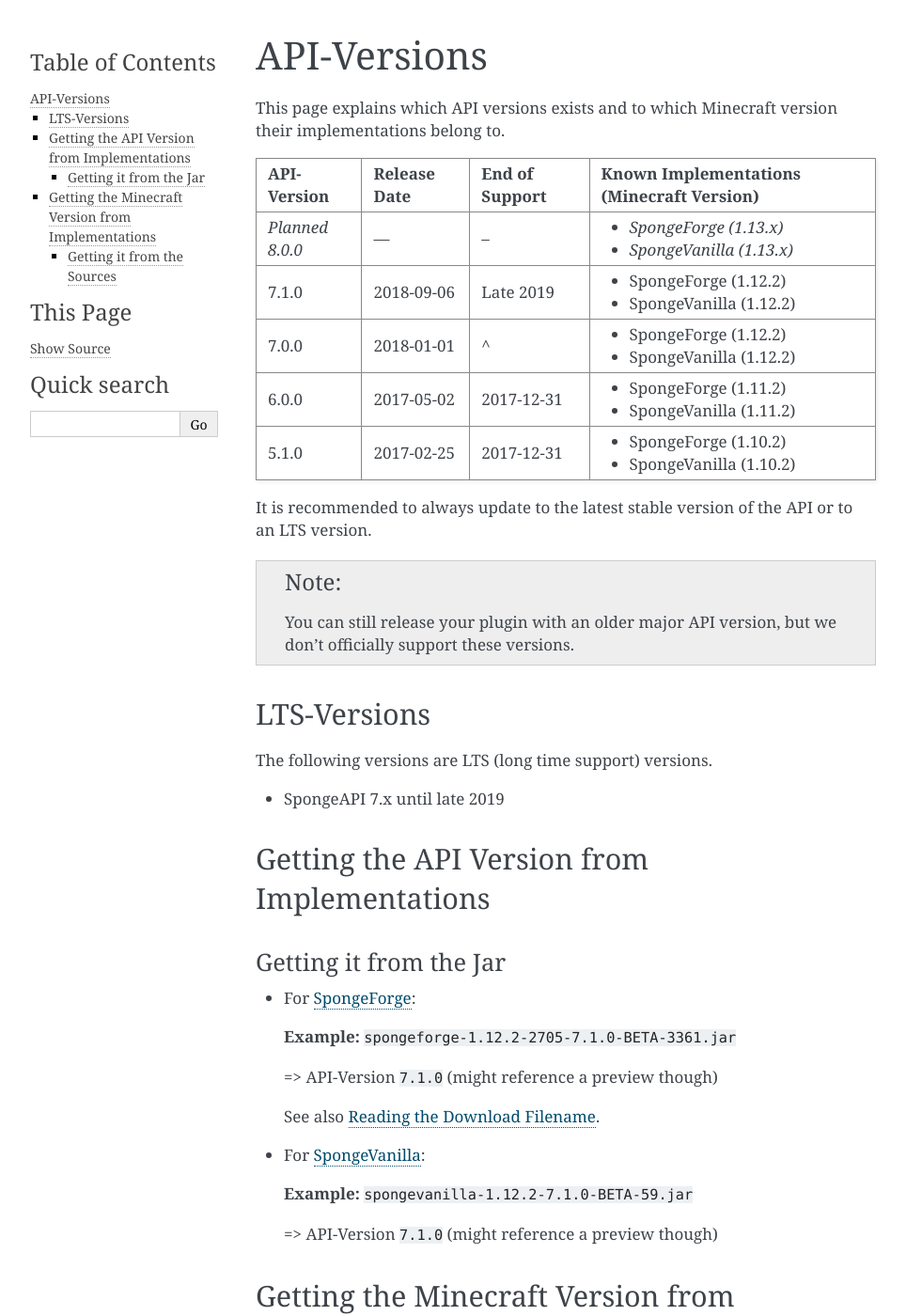
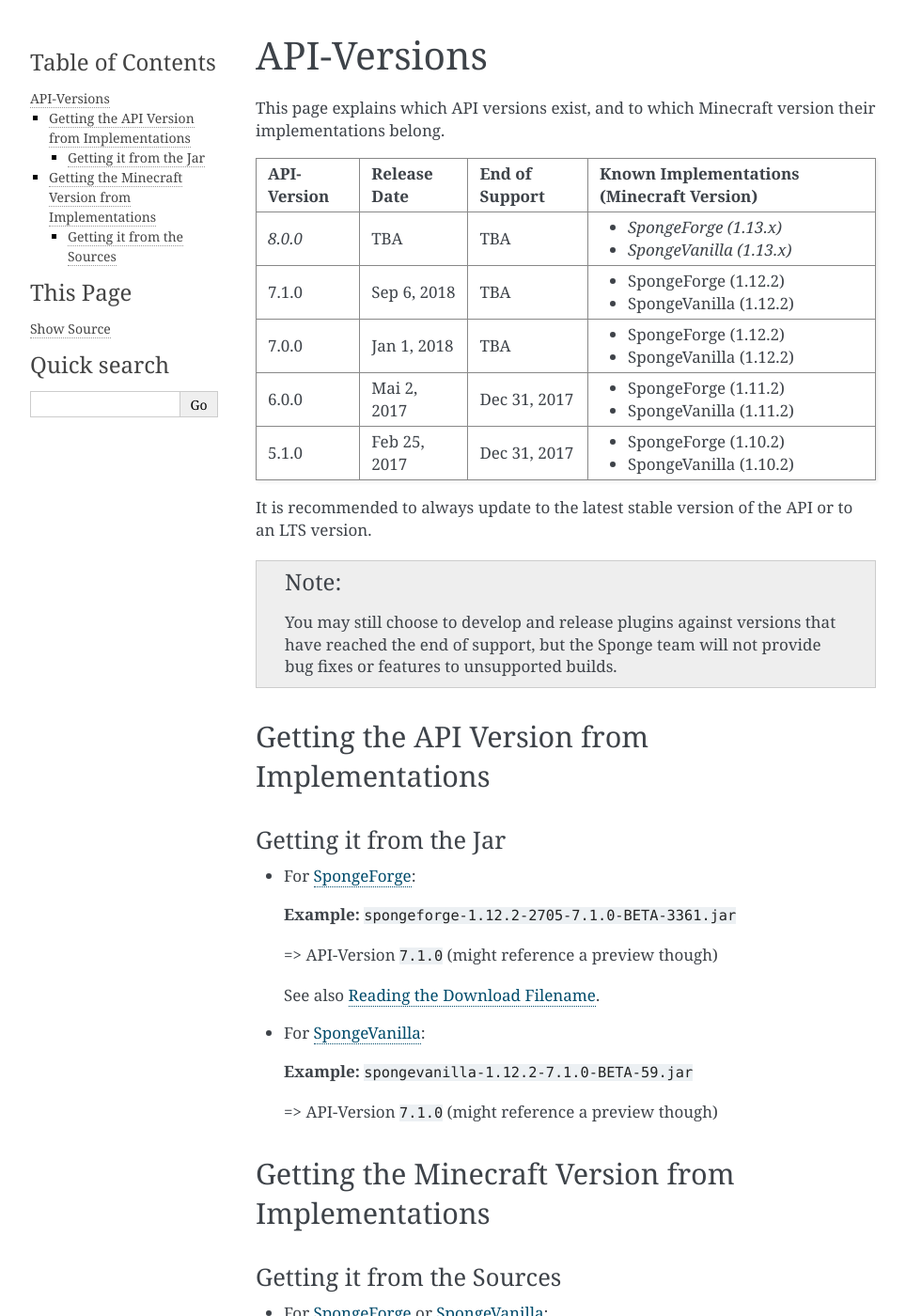
Before and after one commit to SpongePowered/SpongeDocs, a Sphinx documentation site: the page built from source/plugin/api-versions.rst, in a window 1280 px wide and 1400 px high. Shown: the whole window at 94% size, without its empty margins (148-1112 px from the left). Built offline with Sphinx 7.4.7, drawn with Linux system fonts in a browser that asks for light colours; pages that are not in the unit, such as notebooks, are missing from menus.

Commit message:
Another round of fixes

```diff
--- a/source/plugin/api-versions.rst
+++ b/source/plugin/api-versions.rst
@@ -2,24 +2,24 @@
 API-Versions
 ============
 
-This page explains which API versions exists and to which Minecraft version their implementations belong to.
+This page explains which API versions exist, and to which Minecraft version their implementations belong.
 
 +-------------+--------------+----------------+-------------------------------------------+
 | API-Version | Release Date | End of Support | Known Implementations (Minecraft Version) |
 +=============+==============+================+===========================================+
-| *Planned*   | ---          | --             | * *SpongeForge (1.13.x)*                  |
-| *8.0.0*     |              |                | * *SpongeVanilla (1.13.x)*                |
+| *8.0.0*     | TBA          | TBA            | * *SpongeForge (1.13.x)*                  |
+|             |              |                | * *SpongeVanilla (1.13.x)*                |
 +-------------+--------------+----------------+-------------------------------------------+
-| 7.1.0       | 2018-09-06   | Late 2019      | * SpongeForge (1.12.2)                    |
+| 7.1.0       | Sep 6, 2018  | TBA            | * SpongeForge (1.12.2)                    |
 |             |              |                | * SpongeVanilla (1.12.2)                  |
 +-------------+--------------+----------------+-------------------------------------------+
-| 7.0.0       | 2018-01-01   | ^              | * SpongeForge (1.12.2)                    |
+| 7.0.0       | Jan 1, 2018  | TBA            | * SpongeForge (1.12.2)                    |
 |             |              |                | * SpongeVanilla (1.12.2)                  |
 +-------------+--------------+----------------+-------------------------------------------+
-| 6.0.0       | 2017-05-02   | 2017-12-31     | * SpongeForge (1.11.2)                    |
+| 6.0.0       | Mai 2, 2017  | Dec 31, 2017   | * SpongeForge (1.11.2)                    |
 |             |              |                | * SpongeVanilla (1.11.2)                  |
 +-------------+--------------+----------------+-------------------------------------------+
-| 5.1.0       | 2017-02-25   | 2017-12-31     | * SpongeForge (1.10.2)                    |
+| 5.1.0       | Feb 25, 2017 | Dec 31, 2017   | * SpongeForge (1.10.2)                    |
 |             |              |                | * SpongeVanilla (1.10.2)                  |
 +-------------+--------------+----------------+-------------------------------------------+
 
@@ -27,15 +27,8 @@
 
 .. note::
 
-    You can still release your plugin with an older major API version, but we don't officially support these versions.
-
-
-LTS-Versions
-============
-
-The following versions are LTS (long time support) versions.
-
-* SpongeAPI 7.x until late 2019
+    You may still choose to develop and release plugins against versions that have reached the end of support,
+    but the Sponge team will not provide bug fixes or features to unsupported builds.
 
 
 Getting the API Version from Implementations
```
